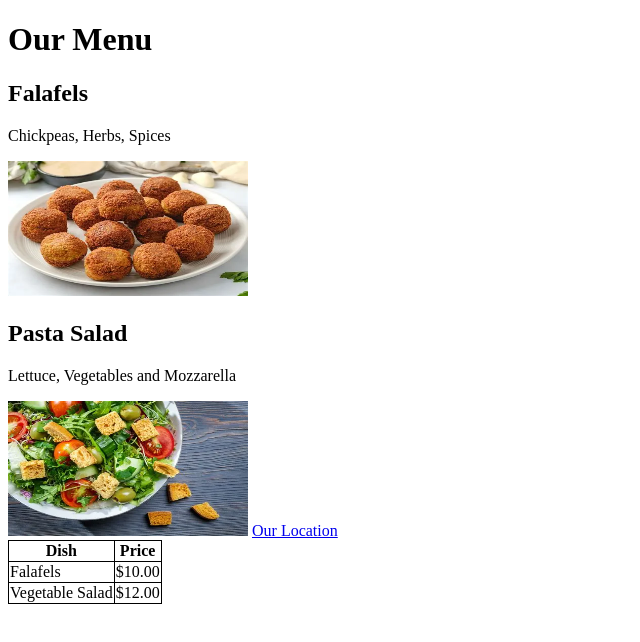
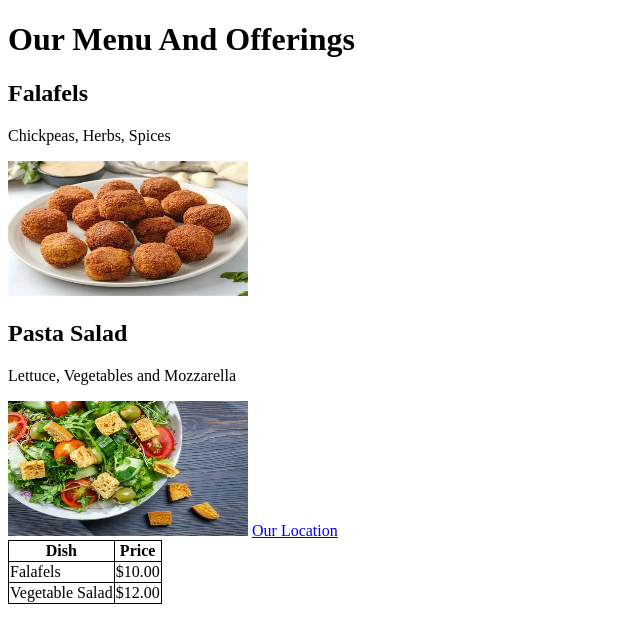
Before and after one commit to The-Motolani/testrepo, a plain HTML site: page index.html in a window 1280 px wide. Shown: the whole page, without its empty margins (0-640 px from the left). Drawn offline with Linux system fonts and the light colour scheme.

Commit message:
Modified header

```diff
--- a/index.html
+++ b/index.html
@@ -5,7 +5,7 @@
     </head>
 <body>
 <h1>
-    Our Menu
+    Our Menu And Offerings
 </h1>
 <h2>Falafels</h2>
 <p>Chickpeas, Herbs, Spices</p>
```
